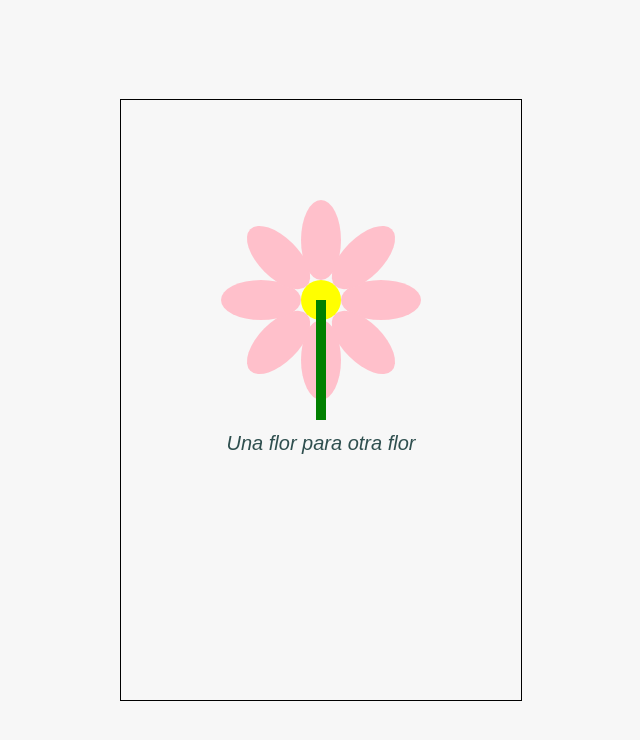
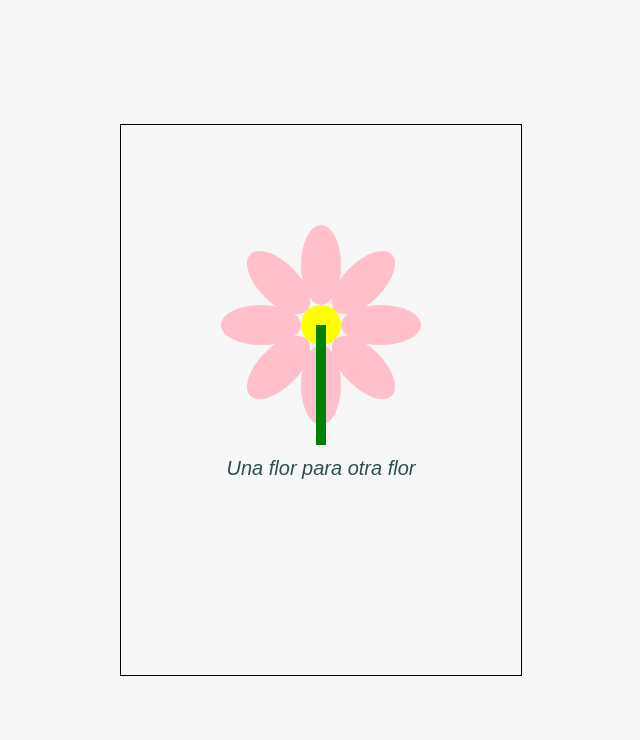
Before and after one commit to JeancaMoreano/Flor_para_una_flor, a plain HTML site: page index.html in a window 1280 px wide. Both pictures are taken after a click on the button "Abrir Regalo". Shown: the whole page, without its empty margins (319-959 px from the left). Drawn offline with Linux system fonts and the light colour scheme.

Commit message:
Update index.html

```diff
--- a/index.html
+++ b/index.html
@@ -8,7 +8,7 @@
 </head>
 <body>
     <button id="openGiftButton">Abrir Regalo</button>
-    <canvas id="flowerCanvas" width="400" height="600" class="hidden"></canvas>
+    <canvas id="flowerCanvas" width="400" height="550"></canvas>
     <script src="script.js"></script>
 </body>
 </html>
```
